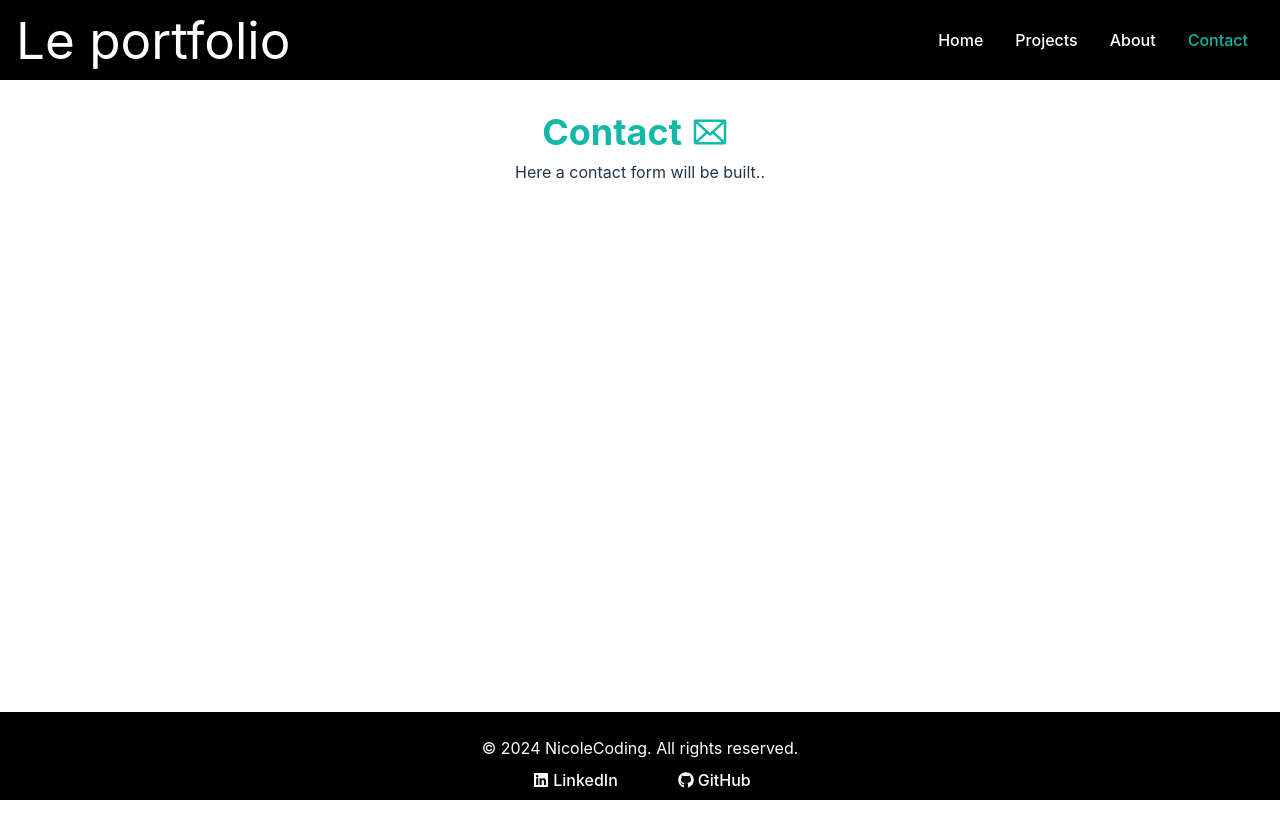
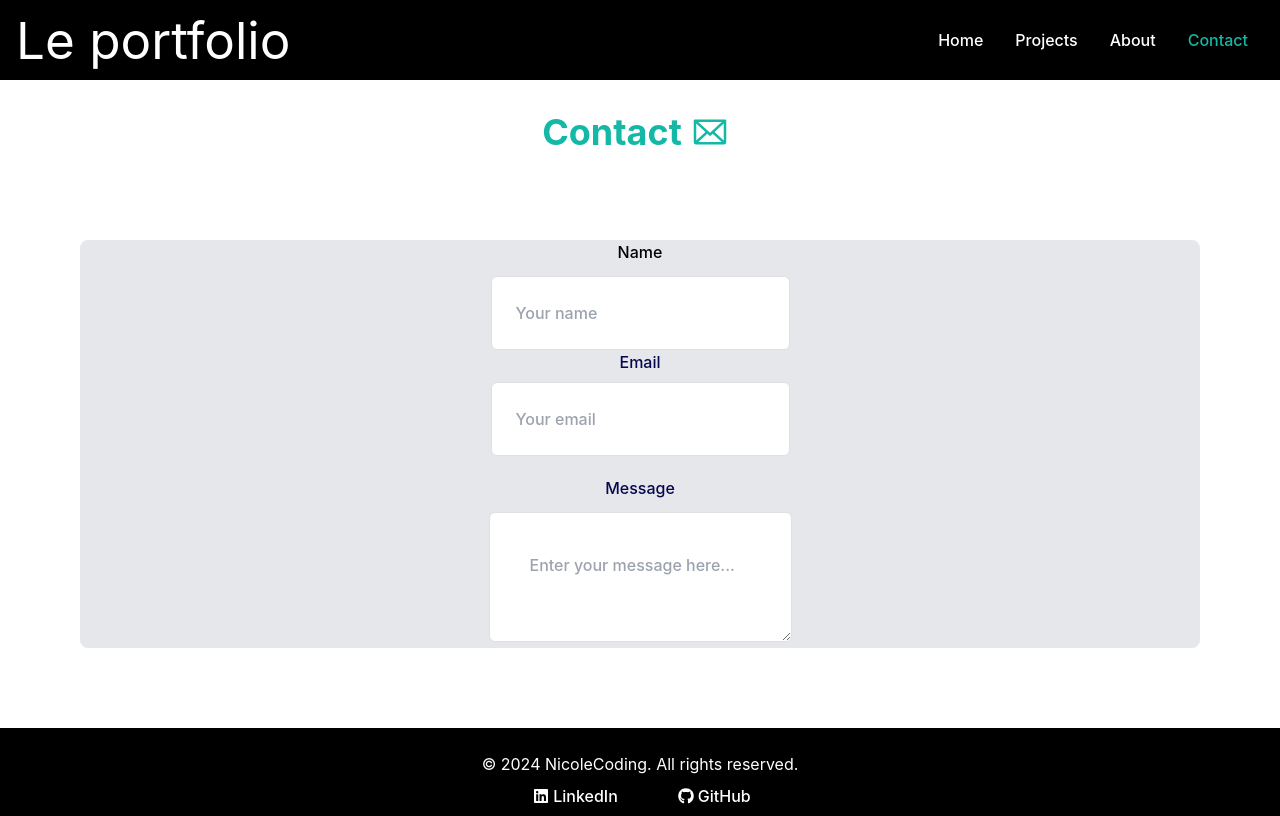
Before and after one commit to NicoleCoding/Portfolio-react, a React (Vite) app: page /contact in a window 1280 px wide. Built offline with nearby package versions, Linux system fonts and the light colour scheme.

Commit message:
- Basic contact form created

```diff
--- a/src/components/Contact.jsx
+++ b/src/components/Contact.jsx
@@ -7,7 +7,14 @@ export default function Contact() {
                 <h2 className="font-bold text-4xl text-teal-500">Contact</h2>
                 <PiEnvelope className="text-teal-500 m-2" size={40}/>
             </div>
-            <p>Here a contact form will be built..</p>
+            <form className="bg-gray-200 w-25 m-20 rounded-lg">
+                <label htmlFor="Name" className="mb-3 block text-base font-medium text-black">Name</label>
+                <input type="text" id="name" name="name" placeholder="Your name" className="rounded-md border border-[#e0e0e0] bg-white py-6 px-6 text-base font-medium text-[#6B7280] outline-none focus:border-[#6A64F1] focus:shadow-md"/>
+                <label htmlFor="Email" className="mb-2 block text-base font-medium text-[#07074D]">Email</label>
+                <input type="email" id="email" name="email" placeholder="Your email" className="rounded-md border border-[#e0e0e0] bg-white py-6 px-6 mb-5 text-base font-medium text-[#6B7280] outline-none focus:border-[#6A64F1] focus:shadow-md"></input>
+                <label htmlFor="Message" className="mb-3 block text-base font-medium text-[#07074D]">Message</label>
+                <textarea placeholder="Enter your message here..." className="rounded-md border border-[#e0e0e0] bg-white py-10 px-10 text-base font-medium text-[#6B7280] outline-none focus:border-[#6A64F1] focus:shadow-md"></textarea>
+            </form>
         </section>
 
     );
```
